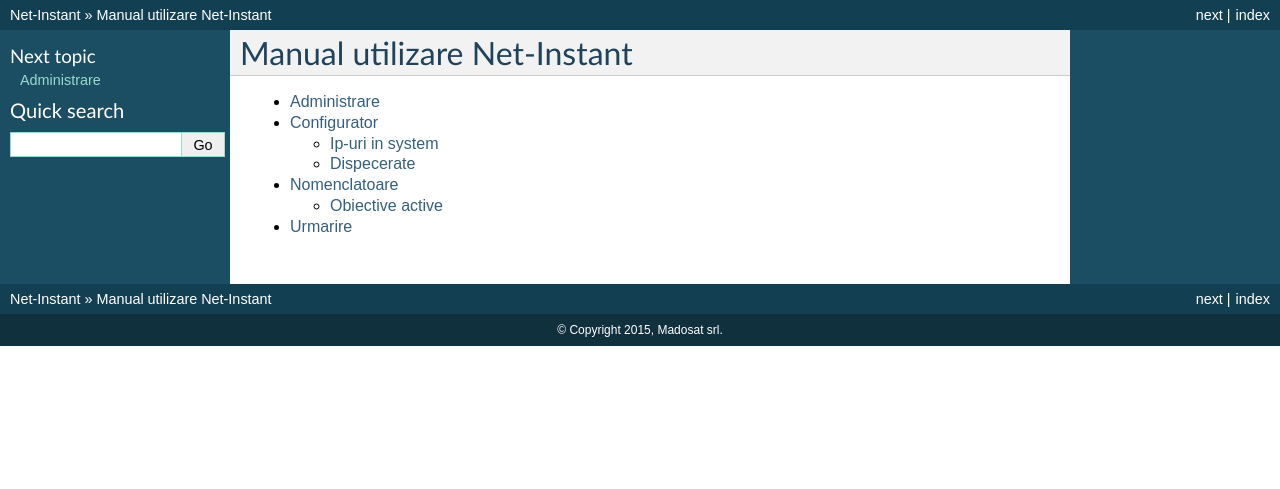
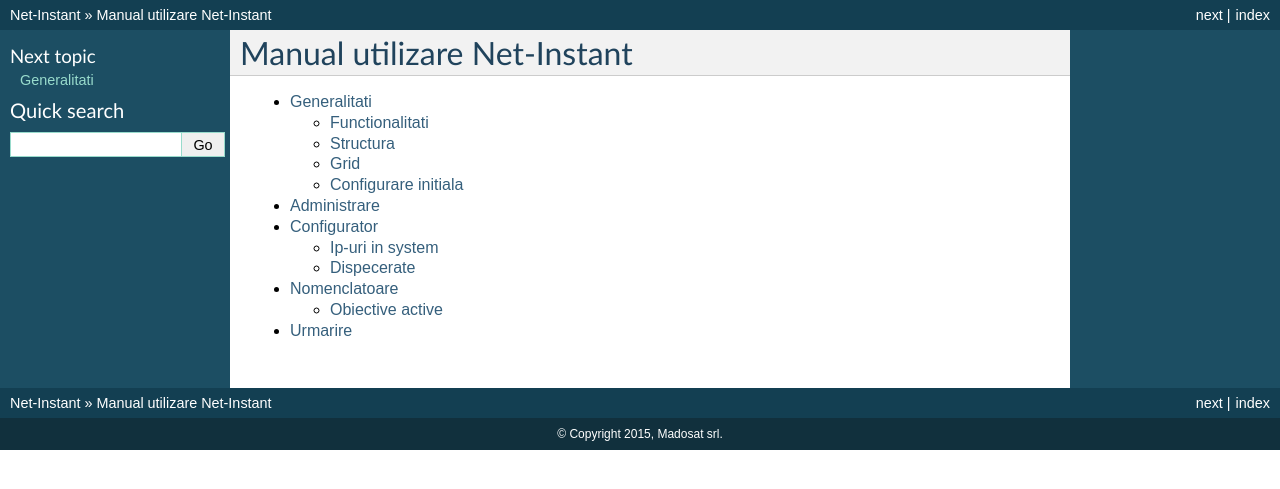
Before and after one commit to madosat/net_instant_manual, a Sphinx documentation site: the page built from docs/index.rst, in a window 1280 px wide. Shown: the top 489 px of the page. Built offline with Sphinx 7.4.7, drawn with Linux system fonts in a browser that asks for light colours; pages that are not in the unit, such as notebooks, are missing from menus.

Commit message:
add general

```diff
--- /dev/null
+++ b/docs/apps/future.rst
@@ -0,0 +1,4 @@
+Functionalitati
+===============
+
+todo
--- /dev/null
+++ b/docs/apps/grid.rst
@@ -0,0 +1,4 @@
+Grid
+===============
+
+todo
--- /dev/null
+++ b/docs/apps/init_config.rst
@@ -0,0 +1,4 @@
+Configurare initiala
+====================
+
+todo
--- /dev/null
+++ b/docs/apps/struct.rst
@@ -0,0 +1,4 @@
+Structura
+=========
+
+todo
--- a/docs/index.rst
+++ b/docs/index.rst
@@ -5,6 +5,7 @@ Manual utilizare Net-Instant
    :maxdepth: 2
    :glob:
 
+   general
    administrare
    configurator
    nomenclatoare
```
Also changed, not shown: docs/general.rst (added, +7 -0 lines).
